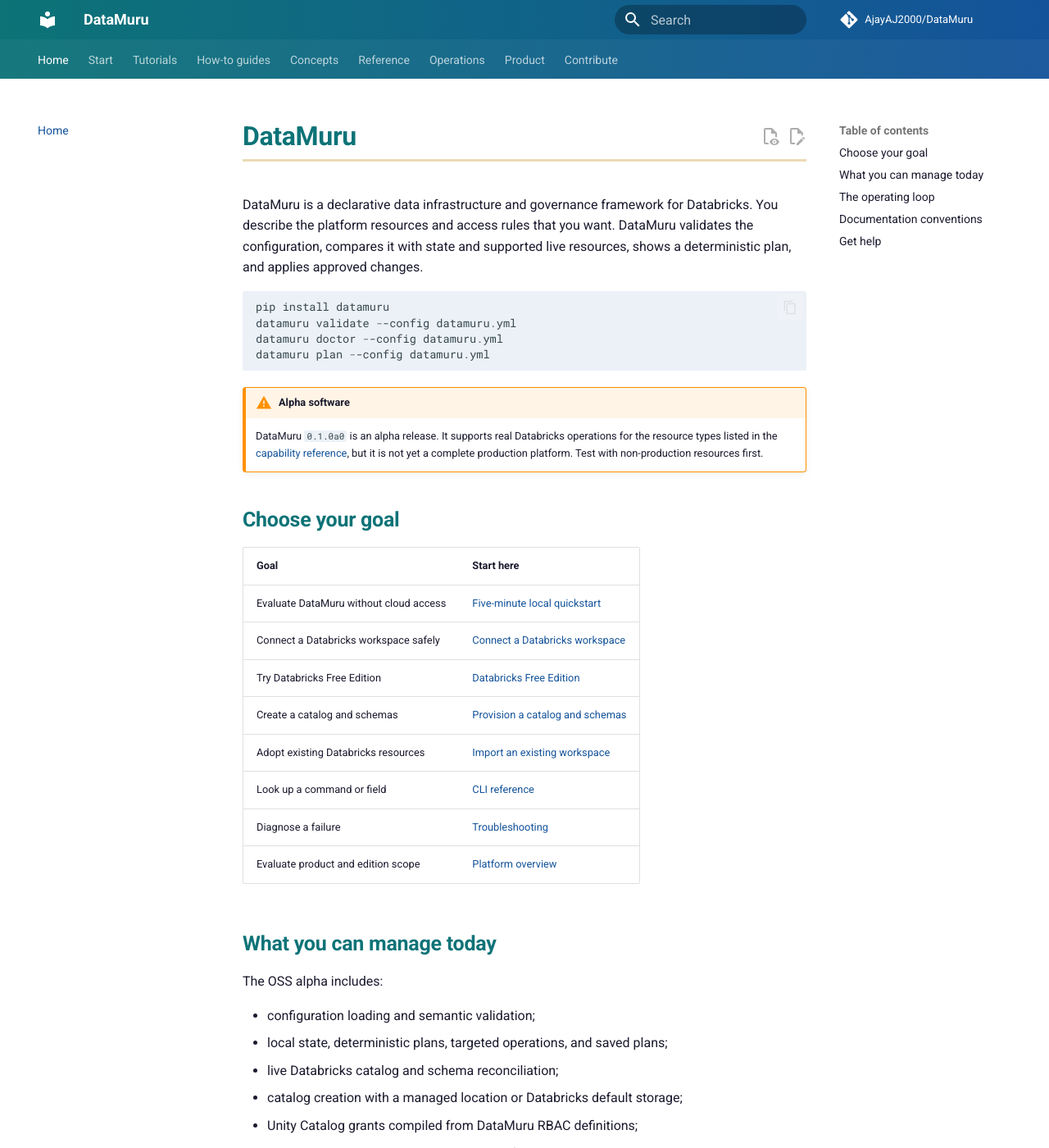
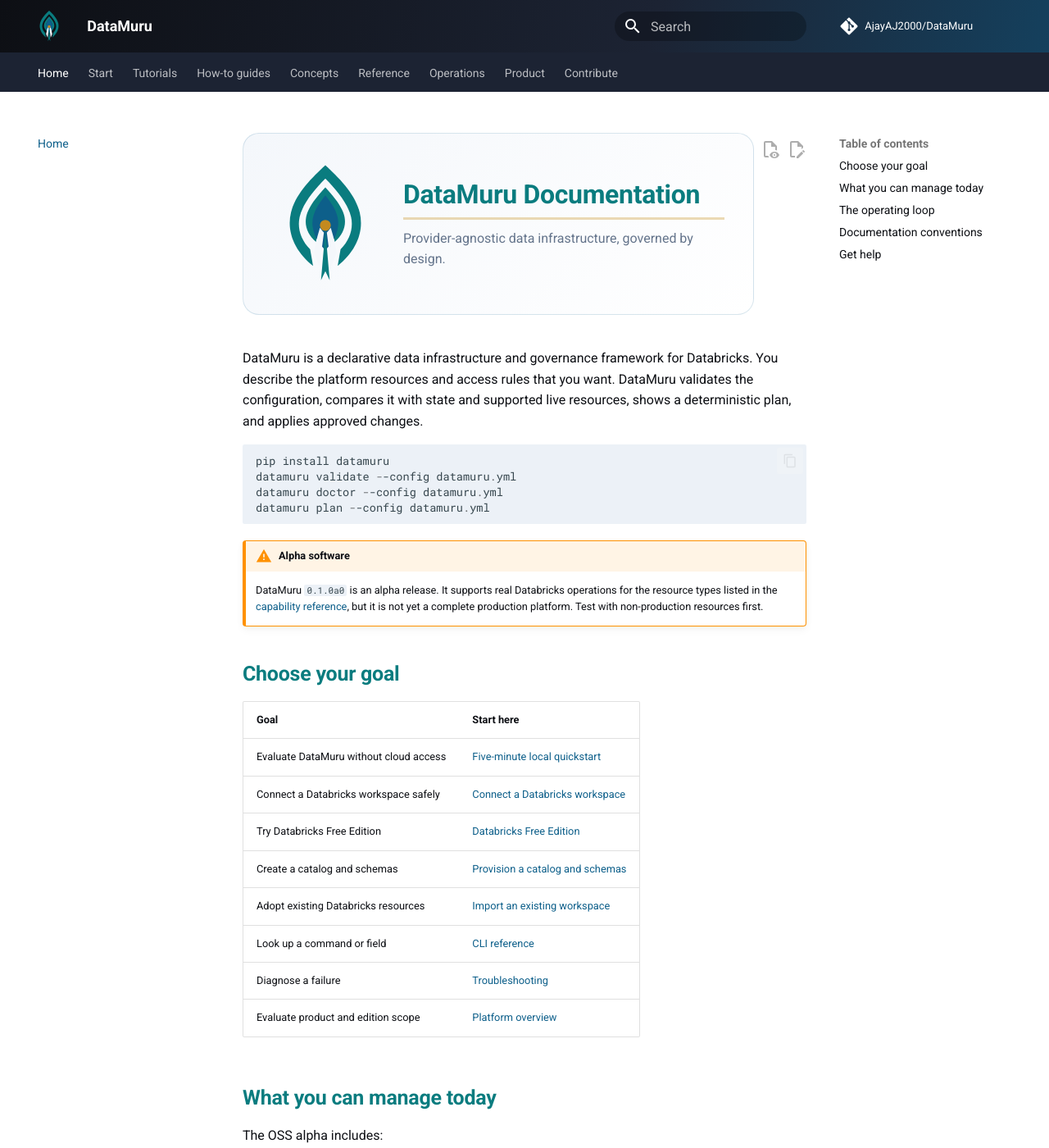
Before and after one commit to AjayAJ2000/DataMuru, an MkDocs documentation site: the page built from docs/index.md, in a window 1280 px wide and 1400 px high. Shown: the whole window at 82% size. Built offline with MkDocs 1.6.1 and Material for MkDocs 9.7.7, drawn with Linux system fonts in a browser that asks for light colours; comment, search, counter and statistics services are not loaded.

Commit message:
Apply DataMuru brand identity to public docs

```diff
--- a/docs/index.md
+++ b/docs/index.md
@@ -1,4 +1,10 @@
-# DataMuru
+<div class="dm-docs-hero">
+  <img src="assets/datamuru-mark.svg" alt="DataMuru Vel Eye logo">
+  <div>
+    <h1>DataMuru Documentation</h1>
+    <p>Provider-agnostic data infrastructure, governed by design.</p>
+  </div>
+</div>
 
 DataMuru is a declarative data infrastructure and governance framework for
 Databricks. You describe the platform resources and access rules that you want.
--- a/docs/stylesheets/extra.css
+++ b/docs/stylesheets/extra.css
@@ -1,13 +1,13 @@
 :root {
-  --md-primary-fg-color: #0d7377;
-  --md-primary-fg-color--light: #4bacc6;
-  --md-primary-fg-color--dark: #14539a;
-  --md-accent-fg-color: #c8962a;
-  --md-accent-fg-color--transparent: rgba(200, 150, 42, 0.12);
-  --dm-blue: #14539a;
-  --dm-teal: #0d7377;
-  --dm-gold: #c8962a;
-  --dm-ink: #1a1a2e;
+  --md-primary-fg-color: #0a7c7f;
+  --md-primary-fg-color--light: #159fa1;
+  --md-primary-fg-color--dark: #0d5f8a;
+  --md-accent-fg-color: #c48a1f;
+  --md-accent-fg-color--transparent: rgba(196, 138, 31, 0.12);
+  --dm-blue: #0d5f8a;
+  --dm-teal: #0a7c7f;
+  --dm-gold: #c48a1f;
+  --dm-ink: #0d0f14;
   --dm-slate: #64748b;
   --dm-paper: #ffffff;
 }
@@ -19,11 +19,54 @@
 }
 
 .md-header {
-  background: linear-gradient(90deg, var(--dm-teal), var(--dm-blue));
+  background: linear-gradient(105deg, #0d0f14 0%, #1c2333 62%, #0d5f8a 140%);
 }
 
 .md-tabs {
-  background: linear-gradient(90deg, rgba(13, 115, 119, 0.96), rgba(20, 83, 154, 0.96));
+  background: #1c2333;
+}
+
+.md-header__button.md-logo img,
+.md-header__button.md-logo svg {
+  height: 2rem;
+  width: auto;
+}
+
+.dm-docs-hero {
+  align-items: center;
+  background: linear-gradient(135deg, #f4f7fb, #ffffff);
+  border: 1px solid rgba(13, 95, 138, 0.15);
+  border-radius: 1rem;
+  display: grid;
+  gap: 1.5rem;
+  grid-template-columns: minmax(90px, 130px) 1fr;
+  margin: 0 0 2rem;
+  padding: 1.75rem;
+}
+
+.dm-docs-hero img {
+  display: block;
+  margin: 0 auto;
+  max-height: 150px;
+  width: auto;
+}
+
+.dm-docs-hero h1 {
+  border: 0;
+  margin: 0 0 0.5rem;
+  padding: 0;
+}
+
+.dm-docs-hero p {
+  color: var(--dm-slate);
+  margin: 0;
+}
+
+@media screen and (max-width: 44.984375em) {
+  .dm-docs-hero {
+    grid-template-columns: 1fr;
+    text-align: center;
+  }
 }
 
 .md-typeset h1,
--- a/mkdocs.yml
+++ b/mkdocs.yml
@@ -12,6 +12,8 @@
 theme:
   name: material
   language: en
+  logo: assets/datamuru-mark.svg
+  favicon: assets/datamuru-mark.svg
   palette:
     - scheme: default
       primary: custom
```
Also changed, not shown: README.md (+7 -1 lines), docs/assets/datamuru-mark.svg (added).
